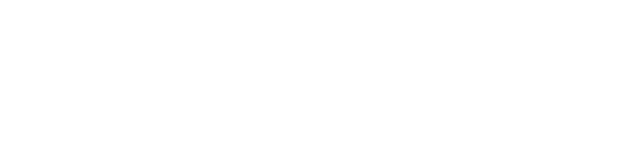
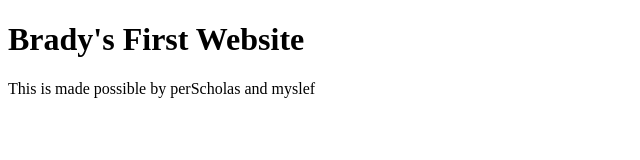
Before and after one commit to Bkeefe901/bkWebsite2, a plain HTML site: page index.html in a window 1280 px wide. Shown: the whole page, without its empty margins (0-640 px from the left). Drawn offline with Linux system fonts and the light colour scheme.

Commit message:
H and P tags created in html

```diff
--- a/index.html
+++ b/index.html
@@ -6,6 +6,7 @@
     <title>Document</title>
 </head>
 <body>
-
+   <h1>Brady's First Website</h1>
+   <p>This is made possible by perScholas and myslef</p>
 </body>
 </html>
```
